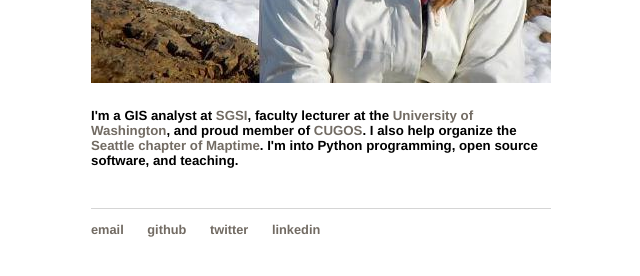
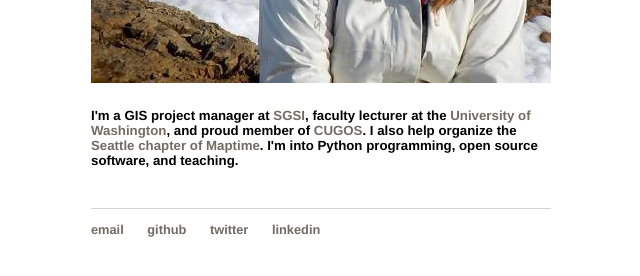
Before and after one commit to christyheaton/christyheaton.github.io, a Jekyll site: the page built from index.html, in a window 1280 px wide. Shown: the part 514-790 px from the top of the page, without its empty margins (319-959 px from the left). Built offline with Jekyll 4.4.1, drawn with Linux system fonts in a browser that asks for light colours.

Commit message:
updated images in resume

```diff
--- a/index.html
+++ b/index.html
@@ -7,5 +7,5 @@
 
 <p><img src="/images/Heaton.jpg" alt="christy" /></p>
 
-<h5>I'm a <strong>GIS</strong> analyst at <a href="http://www.sgsi.com">SGSI</a>, faculty lecturer at the <a href="http://www.gisonline.uw.edu/">University of Washington</a>, and proud member of <a href="http://cugos.org">CUGOS</a>. I also help organize the <a href="http://maptimesea.github.io/">Seattle chapter of Maptime</a>. I'm into Python programming, open source software, and teaching.</h5>
+<h5>I'm a <strong>GIS</strong> project manager at <a href="http://www.sgsi.com">SGSI</a>, faculty lecturer at the <a href="http://www.gisonline.uw.edu/">University of Washington</a>, and proud member of <a href="http://cugos.org">CUGOS</a>. I also help organize the <a href="http://maptimesea.github.io/">Seattle chapter of Maptime</a>. I'm into Python programming, open source software, and teaching.</h5>
 <br>
--- a/resume/index.html
+++ b/resume/index.html
@@ -71,12 +71,13 @@
   <h4>Special Appointments</h4>
 
     <div class="resume_item cf resume_item_large">
-      <h5 class="resume_header"><a href="https://www.gisonline.uw.edu/">Python Software Foundation</a><span class="resume_title">Blogger</span></h5>
+      <h5 class="resume_header"><a href="http://pyfound.blogspot.com/">Python Software Foundation</a><span class="resume_title">Blogger</span></h5>
       <span class="resume_timeline">2016 to present</span>
 	  <h5 class="resume_description">The Python Software Foundation blog posts regular news articles of relevance to its membership. I am a regular contributor.</h5>
     </div>
 
 	<div class="resume_item cf resume_item_large">
+	<div class="resume_logo"><img src="/images/uji_logo.png"></div>
       <h5 class="resume_header"><a href="http://www.mastergeotech.info">Universitat Jaime I</a><span class="resume_title">Visiting Lecturer</span></h5>
       <span class="resume_timeline">2014</span>
 	  <h5 class="resume_description">The Masters in Geotechnology at Universitat Jaime I is an English-language program focusing on Geospatial technologies and is located in Castellon de la Plana, Spain. I taught an introductory GIS course which culminated in a final project using ArcGIS Collector.</h5>
@@ -89,6 +90,7 @@
     </div>
 
 	<div class="resume_item cf resume_item_large">
+	  <div class="resume_logo"><img src="/images/uw_logo.jpg"></div>
       <h5 class="resume_header"><a href="https://www.gisonline.uw.edu/">University of Washington, Dept of Geography</a><span class="resume_title">Student Mentor Scholarship</span></h5>
       <span class="resume_timeline">2013 to 2014</span>
 	  <h5 class="resume_description">As a student mentor for the Masters in GIS program, I guided first year students through their initial courses, providing technical support and encouragement.</h5>
```
